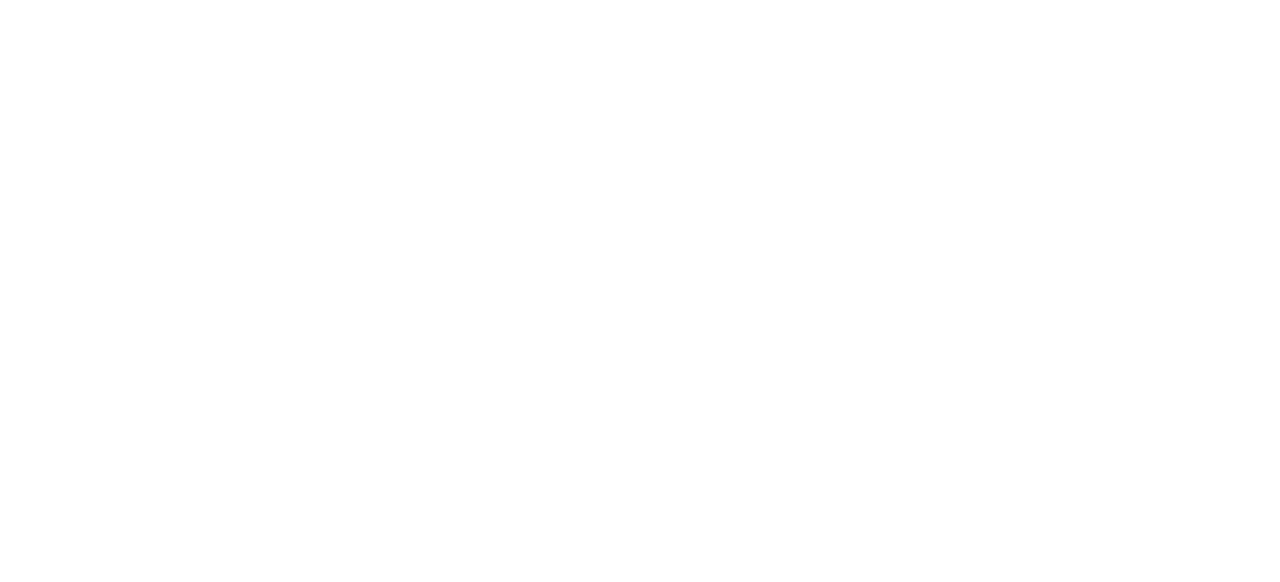
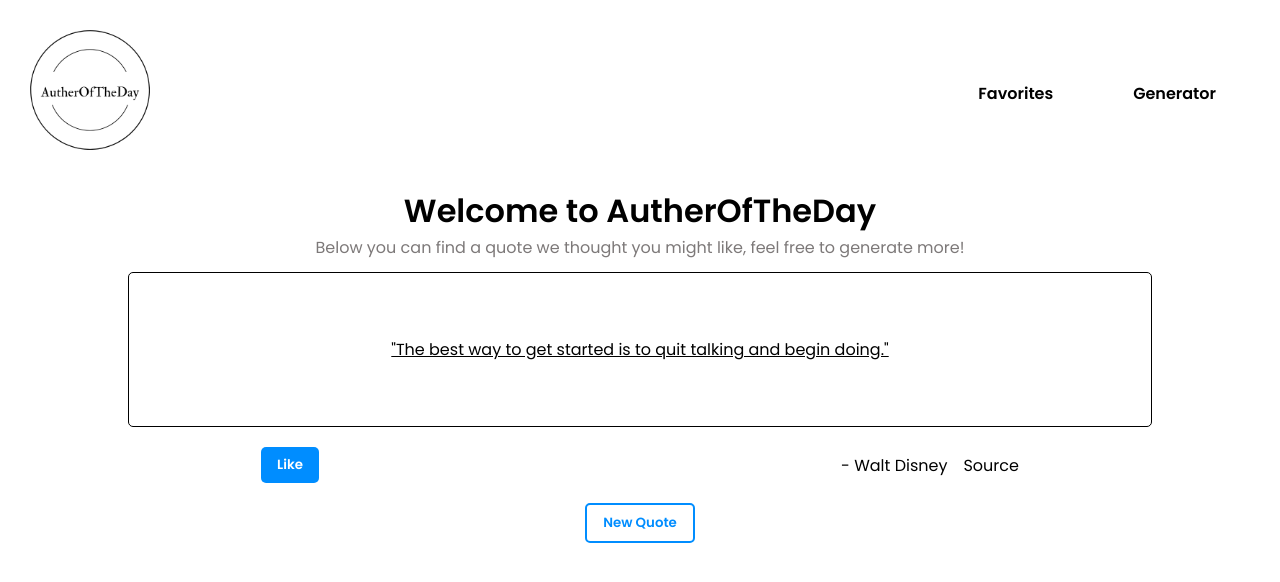
Before and after one commit to Hodeda/authorOfTheDay, a React (Create React App) app: page / in a window 1280 px wide. Shown: the top 582 px of the page. Built offline with nearby package versions, Linux system fonts and the light colour scheme.

Commit message:
added base design for homepage and navbar

```diff
--- a/package.json
+++ b/package.json
@@ -6,8 +6,10 @@
     "@testing-library/jest-dom": "^5.17.0",
     "@testing-library/react": "^13.4.0",
     "@testing-library/user-event": "^13.5.0",
+    "axios": "^1.4.0",
     "react": "^18.2.0",
     "react-dom": "^18.2.0",
+    "react-router-dom": "^6.15.0",
     "react-scripts": "5.0.1",
     "web-vitals": "^2.1.4"
   },
--- a/src/App.css
+++ b/src/App.css
@@ -0,0 +1,18 @@
+* {
+    padding: 0;
+    margin: 0;
+    box-sizing: border-box;
+    font-family: 'Poppins';
+}
+
+
+html, body, #root, .App {
+    width: 100%;
+    height: 100%;
+}
+
+
+.App {
+    display: flex;
+    flex-direction: column;
+}
--- a/src/App.js
+++ b/src/App.js
@@ -1,8 +1,12 @@
 import './App.css';
+import Homepage from './components/Homepage/Homepage';
+import Navbar from './components/Navbar/Navbar';
 
 function App() {
   return (
     <div className="App">
+      <Navbar/>
+      <Homepage/>
     </div>
   );
 }
--- /dev/null
+++ b/src/components/Homepage/Homepage.css
@@ -0,0 +1,20 @@
+.homepage-wrapper {
+    flex: 1;
+    display: flex;
+    flex-direction: column;
+    gap: 12px;
+}
+
+.homepage-header {
+    text-align: center;
+}
+
+.homepage-subheader {
+    color: #7d7979;
+}
+
+.homepage-title {
+    display: flex;
+    flex-direction: column;
+    align-items: center;
+}
--- /dev/null
+++ b/src/components/Homepage/Homepage.js
@@ -0,0 +1,18 @@
+import React from "react";
+import "./Homepage.css";
+import Quote from "../../lib/Quote/Quote";
+
+const Homepage = () => {
+  return <div className="homepage-wrapper">
+    <div className="homepage-title">
+        <h1 className="homepage-header">Welcome to AutherOfTheDay</h1>
+        <span className="homepage-subheader">Below you can find a quote we thought you might like, feel free to generate more!</span>
+    </div>
+    <div className="homepage-middle-content">
+        <Quote/>
+    </div>
+
+  </div>;
+};
+
+export default Homepage;
--- /dev/null
+++ b/src/components/Navbar/Navbar.css
@@ -0,0 +1,21 @@
+.navlink-wrapper {
+    display: flex;
+    gap: 80px;
+    margin-right: 5%;
+}
+
+.nav-link {
+    cursor: pointer;
+    font-weight: 700;
+}
+
+.website-logo {
+    width: 180px;
+    height: 180px;
+}
+
+.navbar-wrapper {
+    display: flex;
+    align-items: center;
+    justify-content: space-between;
+}
--- /dev/null
+++ b/src/components/Navbar/Navbar.js
@@ -0,0 +1,17 @@
+import React from "react";
+import "./Navbar.css";
+
+const Navbar = () => {
+  return <div className="navbar-wrapper">
+    <div className="navbar-logo">
+        <img className="website-logo" src="/images/author_logo.png" alt="website logo"/>
+    </div>
+    <div className="navlink-wrapper">
+        <span className="nav-link">Favorites</span>
+        <span className="nav-link">Generator</span>
+    </div>
+
+  </div>;
+};
+
+export default Navbar;
--- /dev/null
+++ b/src/lib/Quote/Quote.css
@@ -0,0 +1,56 @@
+.quote-extra-info-wrapper {
+    display: flex;
+    gap: 16px;
+}
+
+.quote-wrapper {
+    display: flex;
+    flex-direction: column;
+    gap: 20px;
+}
+
+
+.quote-features {
+    display: flex;
+    justify-content: space-around;
+    align-items: center;
+}
+
+.quote-button {
+    font-weight: 600;
+    padding: 8px 16px;
+    cursor: pointer;
+    background-color: #008dff;
+    border: none;
+    color: white;
+    border-radius: 5px;
+    outline: none;
+}
+
+.quote-content {
+    border: 1px solid black;
+    border-radius: 5px;
+    width: 80%;
+    text-align: center;
+    padding: 5% 0%;
+    align-self: center;
+}
+
+.quote-text {
+    text-decoration: underline;
+}
+
+.new-quote-button {
+    color: #008dff;
+    background-color: transparent;
+    border: 2px solid #008dff;
+    outline: none;
+    cursor: pointer;
+    padding: 8px 16px;
+    border-radius: 5px;
+    font-weight: 600;
+}
+
+.bottom-quote-section {
+    align-self: center;
+}
--- /dev/null
+++ b/src/lib/Quote/Quote.js
@@ -0,0 +1,23 @@
+import React from "react";
+import "./Quote.css";
+
+
+const Quote = () => {
+  return <div className="quote-wrapper">
+    <div className="quote-content">
+        <span className="quote-text">"The best way to get started is to quit talking and begin doing."</span>
+    </div>
+    <div className="quote-features">
+        <button className="quote-button">Like</button>
+        <div className="quote-extra-info-wrapper">
+          <span className="quote-author">- Walt Disney</span>
+          <span className="quote-source">Source</span>
+        </div>
+    </div>
+    <div className="bottom-quote-section">
+      <button className="new-quote-button">New Quote</button>
+    </div>
+  </div>;
+};
+
+export default Quote;
```
Also changed, not shown: public/images/author_logo.png (added), 1 other file (tests, documents, lock files or other folders).
